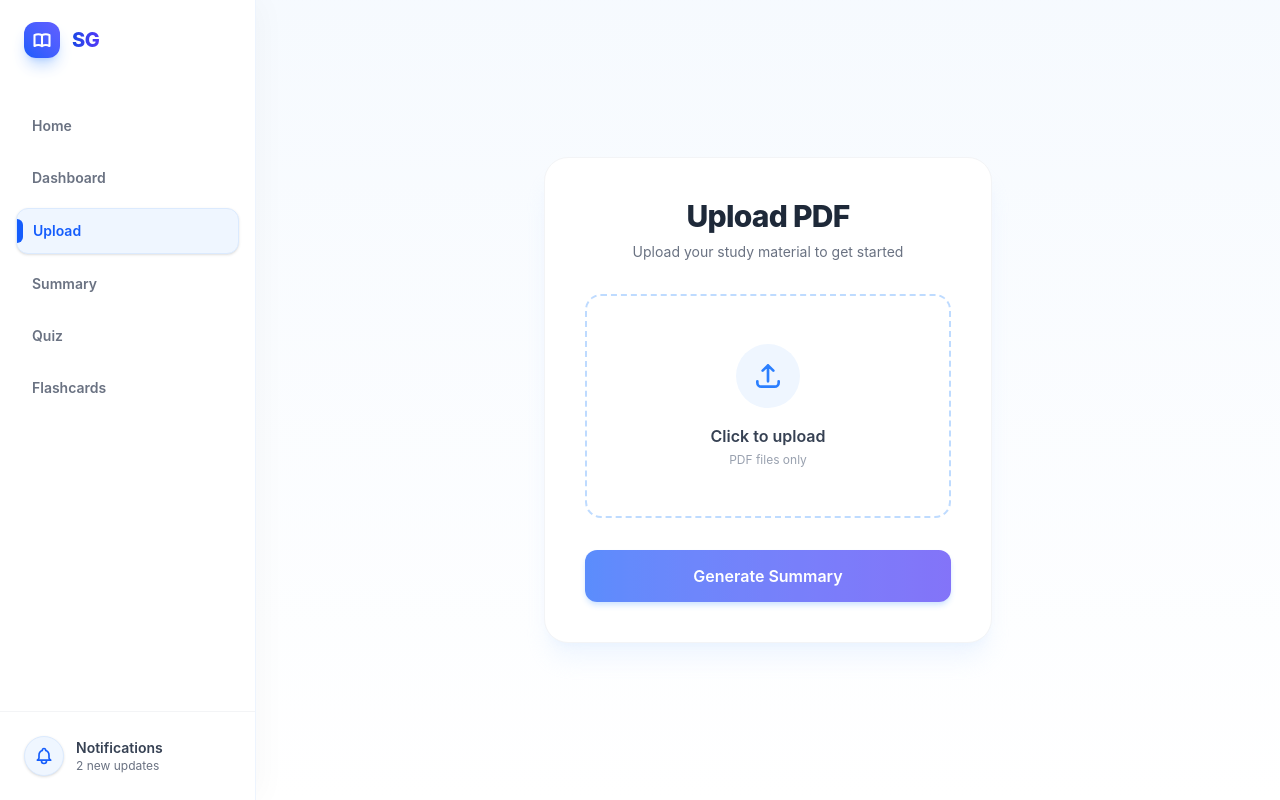
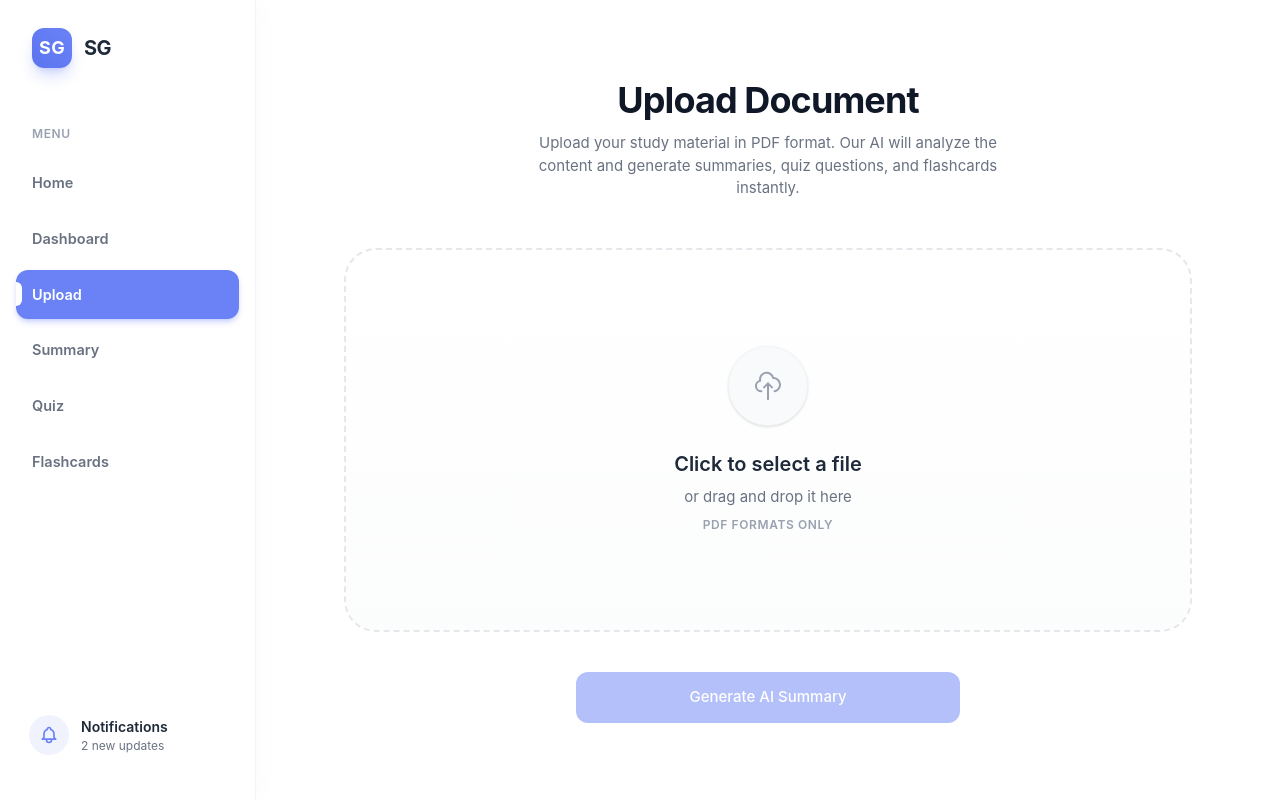
Before and after one commit to kunalmishra25/Cognify, a React (Vite) app in the folder my-ai/: page /upload in a window 1280 px wide. Built offline with nearby package versions, Linux system fonts and the light colour scheme.

Commit message:
Updated nav and Upload PAge

```diff
--- a/my-ai/src/components/Navbar.jsx
+++ b/my-ai/src/components/Navbar.jsx
@@ -14,38 +14,39 @@ const Navbar = () => {
     ];
 
     return (
-        <nav className="fixed left-0 top-0 h-screen w-64 z-50 transition-all duration-300 bg-white/80 backdrop-blur-xl border-r border-blue-100/50 shadow-[4px_0_30px_rgba(0,0,0,0.03)] hidden md:flex flex-col">
+        <nav className="fixed left-0 top-0 h-screen w-64 z-50 bg-white border-r border-gray-100 hidden md:flex flex-col shadow-[4px_0_24px_rgba(0,0,0,0.02)]">
             {/* Header Section */}
-            <div className="flex items-center h-20 px-6 shrink-0 border-b border-transparent">
-                <Link to="/" className="flex items-center gap-3 transition-transform hover:scale-105 duration-300">
-                    <div className="relative flex items-center justify-center p-2 bg-linear-to-tr from-blue-600 to-indigo-500 rounded-xl shadow-lg shadow-blue-500/30">
-                        <svg className="w-5 h-5 text-white" fill="none" stroke="currentColor" viewBox="0 0 24 24">
-                            <path strokeLinecap="round" strokeLinejoin="round" strokeWidth={2.5} d="M12 6.253v13m0-13C10.832 5.477 9.246 5 7.5 5S4.168 5.477 3 6.253v13C4.168 18.477 5.754 18 7.5 18s3.332.477 4.5 1.253m0-13C13.168 5.477 14.754 5 16.5 5c1.747 0 3.332.477 4.5 1.253v13C19.832 18.477 18.247 18 16.5 18c-1.746 0-3.332.477-4.5 1.253" />
-                        </svg>
+            <div className="flex items-center h-24 px-8 shrink-0">
+                <Link to="/" className="flex items-center gap-3 transition-transform hover:scale-105 duration-200">
+                    <div className="relative flex items-center justify-center w-10 h-10 bg-linear-to-tr from-[#5b75f0] to-[#6B82F6] rounded-xl shadow-lg shadow-[#6B82F6]/30">
+                        <span className="font-bold text-white text-lg tracking-wide">SG</span>
                     </div>
-                    <span className="font-extrabold text-xl tracking-tight bg-clip-text text-transparent bg-linear-to-r from-blue-700 to-indigo-600">
+                    <span className="font-bold text-xl text-gray-800 tracking-tight">
                         SG
                     </span>
                 </Link>
             </div>
 
             {/* Navigation Links */}
-            <div className="flex-1 overflow-y-auto py-6 px-4 flex flex-col gap-2 no-scrollbar">
+            <div className="flex-1 px-4 py-6 flex flex-col gap-1.5 overflow-y-auto no-scrollbar">
+                <div className="px-4 mb-2">
+                    <span className="text-xs font-semibold text-gray-400 uppercase tracking-wider">Menu</span>
+                </div>
                 {navLinks.map((link) => {
                     const isActive = location.pathname === link.path;
                     return (
                         <Link
                             key={link.name}
                             to={link.path}
-                            className={`relative px-4 py-3 rounded-xl text-sm font-semibold transition-all duration-300 flex items-center group ${isActive
-                                ? 'bg-blue-50 text-blue-600 shadow-sm border border-blue-100'
-                                : 'text-gray-500 hover:bg-gray-50 hover:text-blue-600'
+                            className={`relative px-4 py-3.5 rounded-xl text-[14.5px] font-semibold transition-all duration-200 flex items-center group ${isActive
+                                ? 'bg-[#6B82F6] text-white shadow-md shadow-[#6B82F6]/30'
+                                : 'text-gray-500 hover:bg-gray-200 hover:text-gray-900'
                                 }`}
                         >
                             <span className="relative z-10 w-full text-left">{link.name}</span>
                             {/* Active indicator line */}
                             {isActive && (
-                                <span className="absolute left-0 top-1/2 -translate-y-1/2 w-1.5 h-6 bg-blue-600 rounded-r-full"></span>
+                                <span className="absolute left-0 top-1/2 -translate-y-1/2 w-1.5 h-6 bg-white rounded-r-full"></span>
                             )}
                         </Link>
                     )
@@ -53,16 +54,16 @@ const Navbar = () => {
             </div>
 
             {/* Bottom action area (Profile & Notifications) */}
-            <div className="p-4 border-t border-gray-100 shrink-0">
-                <button className="flex items-center gap-3 w-full p-2 rounded-xl hover:bg-gray-50 transition-colors">
-                    <div className="flex flex-shrink-0 items-center justify-center w-10 h-10 rounded-full bg-blue-50 border border-blue-100 text-blue-600 shadow-sm">
+            <div className="p-4 shrink-0 mb-4">
+                <button className="flex items-center gap-3 w-full p-3 rounded-xl hover:bg-gray-50 transition-colors border border-transparent hover:border-gray-100">
+                    <div className="flex flex-shrink-0 items-center justify-center w-10 h-10 rounded-full bg-[#6B82F6]/10 text-[#6B82F6]">
                         <svg className="w-5 h-5" fill="none" stroke="currentColor" viewBox="0 0 24 24">
                             <path strokeLinecap="round" strokeLinejoin="round" strokeWidth={2} d="M15 17h5l-1.405-1.405A2.032 2.032 0 0118 14.158V11a6.002 6.002 0 00-4-5.659V5a2 2 0 10-4 0v.341C7.67 6.165 6 8.388 6 11v3.159c0 .538-.214 1.055-.595 1.436L4 17h5m6 0v1a3 3 0 11-6 0v-1m6 0H9" />
                         </svg>
                     </div>
                     <div className="flex flex-col text-left overflow-hidden">
-                        <span className="text-sm font-semibold text-gray-700 truncate w-full">Notifications</span>
-                        <span className="text-xs text-gray-500 truncate w-full">2 new updates</span>
+                        <span className="text-[14px] font-semibold text-gray-800 truncate w-full">Notifications</span>
+                        <span className="text-[12px] text-gray-500 truncate w-full">2 new updates</span>
                     </div>
                 </button>
             </div>
--- a/my-ai/src/pages/LandingPage.jsx
+++ b/my-ai/src/pages/LandingPage.jsx
@@ -18,7 +18,7 @@ const LandingPage = () => {
             <header className="w-full max-w-7xl mx-auto px-6 py-8 flex justify-between items-center relative z-20">
                 <div className="flex items-center gap-3">
                     <div className="w-10 h-10 bg-[#6B82F6] rounded-full text-white flex items-center justify-center font-bold text-[14px] shadow-lg shadow-[#6B82F6]/30">AI</div>
-                    <span className="text-2xl font-extrabold tracking-tight text-gray-900">StudyGen</span>
+                    <span className="text-2xl font-extrabold tracking-tight text-gray-900">SG</span>
                 </div>
                 <div className="flex items-center gap-6">
                     <Link to="/login" className="hidden sm:block text-[15px] font-semibold text-gray-600 hover:text-[#6B82F6] transition-colors">Log In</Link>
@@ -96,7 +96,7 @@ const LandingPage = () => {
 
                         {/* Floating Card 4: Flashcard Front */}
                         <div className="absolute z-20 w-24 h-16 bg-teal-50 border border-teal-100 rounded-xl shadow-[0_8px_30px_rgb(0,0,0,0.08)] bottom-2 -right-4 transform rotate-[20deg] flex flex-col items-center justify-center hover:scale-105 transition-transform cursor-default">
-                            <span className="text-[12px] font-black text-teal-600 tracking-wide text-center leading-tight">ARTIFICIAL<br/>INTELLIGENCE</span>
+                            <span className="text-[12px] font-black text-teal-600 tracking-wide text-center leading-tight">ARTIFICIAL<br />INTELLIGENCE</span>
                         </div>
 
                         {/* Floating PDF Icon */}
--- a/my-ai/src/pages/UploadPage.jsx
+++ b/my-ai/src/pages/UploadPage.jsx
@@ -28,47 +28,51 @@ const UploadPage = () => {
     }
 
     return (
-        <div className='flex-1 flex items-center justify-center p-6 bg-linear-to-b from-blue-50/50 to-white'>
-            <div className='bg-white p-8 md:p-10 rounded-3xl shadow-xl shadow-blue-100/40 border border-gray-100 text-center space-y-8 w-full max-w-md'>
-
-                <div>
-                    <h1 className='text-3xl font-extrabold text-gray-800 tracking-tight'>Upload PDF</h1>
-                    <p className='text-sm text-gray-500 mt-2'>Upload your study material to get started</p>
+        <div className="h-full min-h-screen w-full bg-white flex flex-col pt-12 md:pt-20">
+            <div className="max-w-4xl mx-auto w-full px-6 flex-1 flex flex-col">
+                <div className="mb-12 text-center">
+                    <h1 className="text-3xl md:text-4xl font-bold text-gray-900 tracking-tight">Upload Document</h1>
+                    <p className="text-[15px] text-gray-500 mt-3 max-w-lg mx-auto">Upload your study material in PDF format. Our AI will analyze the content and generate summaries, quiz questions, and flashcards instantly.</p>
                 </div>
 
+                <div className="flex-1 flex flex-col items-center">
+                    {/* The actual upload zone */}
                     <input
                         type='file' id='fileUpload' accept='.pdf' className='hidden'
                         onChange={(e) => setFile(e.target.files[0])}
                     />
                     <label
                         htmlFor="fileUpload"
-                    className="group flex flex-col items-center justify-center gap-4 cursor-pointer border-2 border-dashed border-blue-200 hover:border-blue-500 hover:bg-blue-50/50 transition-all duration-300 rounded-2xl px-6 py-12"
+                        className="group w-full flex flex-col items-center justify-center cursor-pointer border-2 border-dashed border-gray-200 hover:border-[#6B82F6] hover:bg-[#6B82F6]/5 transition-all duration-300 rounded-[32px] py-24 px-10 relative overflow-hidden"
                     >
-                    <div className='p-4 bg-blue-50 rounded-full group-hover:scale-110 group-hover:bg-blue-100 transition-all duration-300'>
-                        <svg className='w-8 h-8 text-blue-500' fill='none' viewBox='0 0 24 24' stroke='currentColor'>
-                            <path strokeLinecap='round' strokeLinejoin='round' strokeWidth={2} d='M4 16v1a3 3 0 003 3h10a3 3 0 003-3v-1m-4-8l-4-4m0 0L8 8m4-4v12' />
+                        <div className="absolute inset-0 bg-linear-to-b from-transparent to-gray-50/50 pointer-events-none"></div>
+                        <div className="w-20 h-20 bg-gray-50 border border-gray-100 rounded-full group-hover:scale-110 group-hover:bg-white group-hover:shadow-md transition-all duration-300 flex items-center justify-center mb-6 shadow-sm z-10">
+                            <svg className="w-8 h-8 text-gray-400 group-hover:text-[#6B82F6] transition-colors" fill="none" viewBox="0 0 24 24" stroke="currentColor">
+                                <path strokeLinecap="round" strokeLinejoin="round" strokeWidth={1.5} d="M7 16a4 4 0 01-.88-7.903A5 5 0 1115.9 6L16 6a5 5 0 011 9.9M15 13l-3-3m0 0l-3 3m3-3v12" />
                             </svg>
                         </div>
-                    <div className='flex flex-col'>
-                        <span className='text-base font-semibold text-gray-700'>Click to upload</span>
-                        <span className='text-xs text-gray-400 mt-1'>PDF files only</span>
+                        <h3 className="text-xl font-semibold text-gray-800 mb-2 z-10">Click to select a file</h3>
+                        <p className="text-[15px] text-gray-500 z-10">or drag and drop it here</p>
+                        <p className="text-[12px] text-gray-400 mt-2 uppercase tracking-wider font-semibold z-10">PDF formats only</p>
+
+                        {file && (
+                            <div className="mt-8 flex items-center gap-3 bg-white border border-gray-100 shadow-sm rounded-xl px-5 py-3 transition-opacity z-10">
+                                <div className="w-10 h-10 bg-[#6B82F6]/10 rounded-lg flex items-center justify-center shrink-0">
+                                    <svg className="w-5 h-5 text-[#6B82F6]" fill="currentColor" viewBox="0 0 20 20"><path fillRule="evenodd" d="M4 4a2 2 0 012-2h4.586A2 2 0 0112 2.586L15.414 6A2 2 0 0116 7.414V16a2 2 0 01-2 2H6a2 2 0 01-2-2V4zm2 6a1 1 0 011-1h6a1 1 0 110 2H7a1 1 0 01-1-1zm1 3a1 1 0 100 2h6a1 1 0 100-2H7z" clipRule="evenodd" /></svg>
                                 </div>
+                                <div className="flex flex-col text-left">
+                                    <span className="text-[14px] font-medium text-gray-800 truncate max-w-[200px]">{file.name}</span>
+                                    <span className="text-[12px] text-gray-500">Ready to upload</span>
+                                </div>
+                            </div>
+                        )}
                     </label>
 
-                {/* Show selected file */}
-                {file && (
-                    <div className="flex items-center justify-center gap-2 text-sm text-blue-700 bg-blue-50/80 border border-blue-100 rounded-xl px-4 py-3 font-medium transition-all">
-                        <svg className="w-5 h-5 flex-shrink-0'" fill="currentColor" viewBox="0 0 20 20"><path fillRule="evenodd" d="M4 4a2 2 0 012-2h4.586A2 2 0 0112 2.586L15.414 6A2 2 0 0116 7.414V16a2 2 0 01-2 2H6a2 2 0 01-2-2V4zm2 6a1 1 0 011-1h6a1 1 0 110 2H7a1 1 0 01-1-1zm1 3a1 1 0 100 2h6a1 1 0 100-2H7z" clipRule="evenodd" /></svg>
-                        <span className="truncate max-w-[200px]">{file.name}</span>
-                    </div>
-                )}
-
+                    <div className="w-full mt-10">
                         <button
                             disabled={!file || isLoading}
-                    className={`w-full bg-linear-to-r from-blue-600 to-indigo-600 hover:from-blue-700 hover:to-indigo-700 active:scale-[0.98] cursor-pointer text-white font-semibold py-3.5 rounded-xl transition-all duration-200 shadow-md shadow-blue-200 disabled:opacity-70 disabled:cursor-not-allowed flex justify-center items-center gap-2`}
-                    onClick={() => {
-                        callbackend();
-                    }}
+                            className={`w-full max-w-sm mx-auto bg-[#6B82F6] hover:bg-[#5B72E2] active:scale-[0.98] cursor-pointer text-white font-medium py-3.5 px-8 rounded-xl transition-all duration-200 shadow-lg shadow-[#6B82F6]/30 disabled:opacity-50 disabled:cursor-not-allowed disabled:shadow-none flex justify-center items-center gap-2 text-[15px]`}
+                            onClick={() => callbackend()}
                         >
                             {isLoading ? (
                                 <>
@@ -76,20 +80,28 @@ const UploadPage = () => {
                                         <circle className="opacity-25" cx="12" cy="12" r="10" stroke="currentColor" strokeWidth="4"></circle>
                                         <path className="opacity-75" fill="currentColor" d="M4 12a8 8 0 018-8V0C5.373 0 0 5.373 0 12h4zm2 5.291A7.962 7.962 0 014 12H0c0 3.042 1.135 5.824 3 7.938l3-2.647z"></path>
                                     </svg>
-                            Generating...
+                                    Analyzing Content...
                                 </>
-                    ) : 'Generate Summary'}
+                            ) : 'Generate AI Summary'}
                         </button>
+                    </div>
 
                     {data && (
-                    <div className='bg-gray-50 border border-gray-100 rounded-2xl p-5 text-left shadow-inner transition-all relative overflow-hidden'>
-                        <div className="absolute top-0 left-0 w-1 h-full bg-green-500"></div>
-                        <div className='flex items-center gap-2 mb-3'>
-                            <p className='text-xs font-bold text-gray-500 uppercase tracking-widest pl-2'>Summary Results</p>
+                        <div className='w-full mt-12 bg-gray-50/50 border border-gray-100 rounded-[24px] p-8 md:p-10 text-left mb-10'>
+                            <div className='flex items-center gap-3 mb-6'>
+                                <div className="w-10 h-10 rounded-xl bg-teal-50 flex items-center justify-center border border-teal-100">
+                                    <svg className="w-5 h-5 text-teal-600" fill="none" stroke="currentColor" viewBox="0 0 24 24">
+                                        <path strokeLinecap="round" strokeLinejoin="round" strokeWidth={2} d="M5 13l4 4L19 7" />
+                                    </svg>
                                 </div>
-                        <p className='text-sm text-gray-700 leading-relaxed pl-2'>{data}</p>
+                                <h3 className='text-xl font-bold text-gray-800 tracking-tight'>Analysis Complete</h3>
+                            </div>
+                            <div className="prose prose-sm max-w-none text-gray-600 leading-relaxed text-[15px]">
+                                <p>{data}</p>
+                            </div>
                         </div>
                     )}
+                </div>
             </div>
         </div>
     )
```
Also changed, not shown: my-ai/src/pages/Login.jsx (+6 -6 lines), my-ai/src/pages/Signup.jsx (+6 -6 lines). Lines whose indentation alone changed are shown as unchanged.
